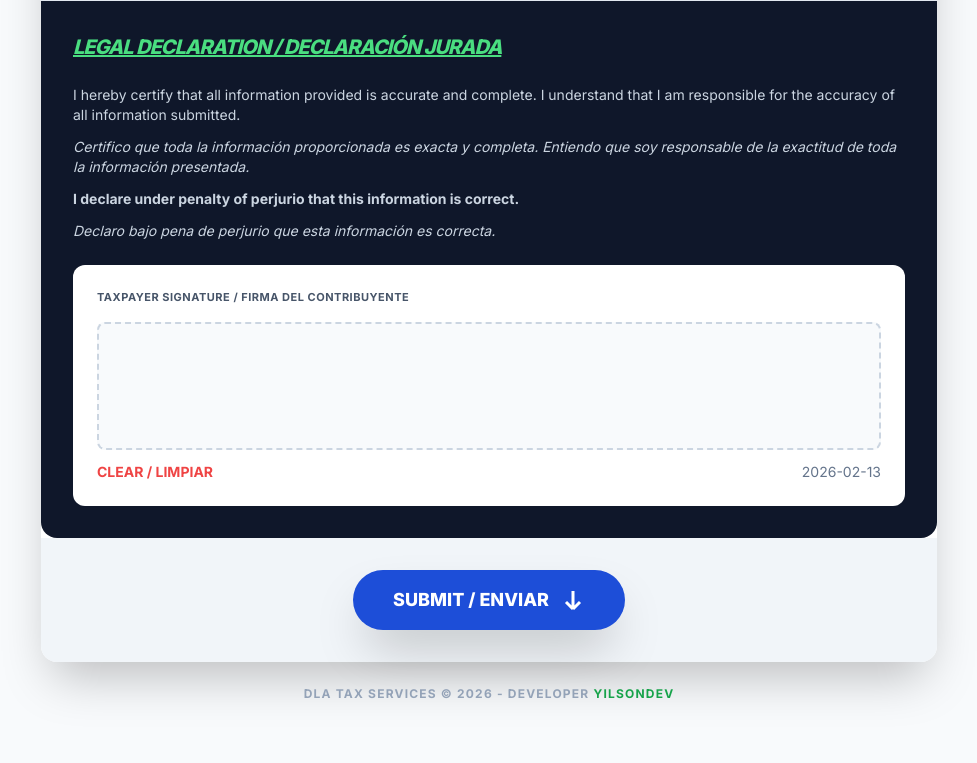
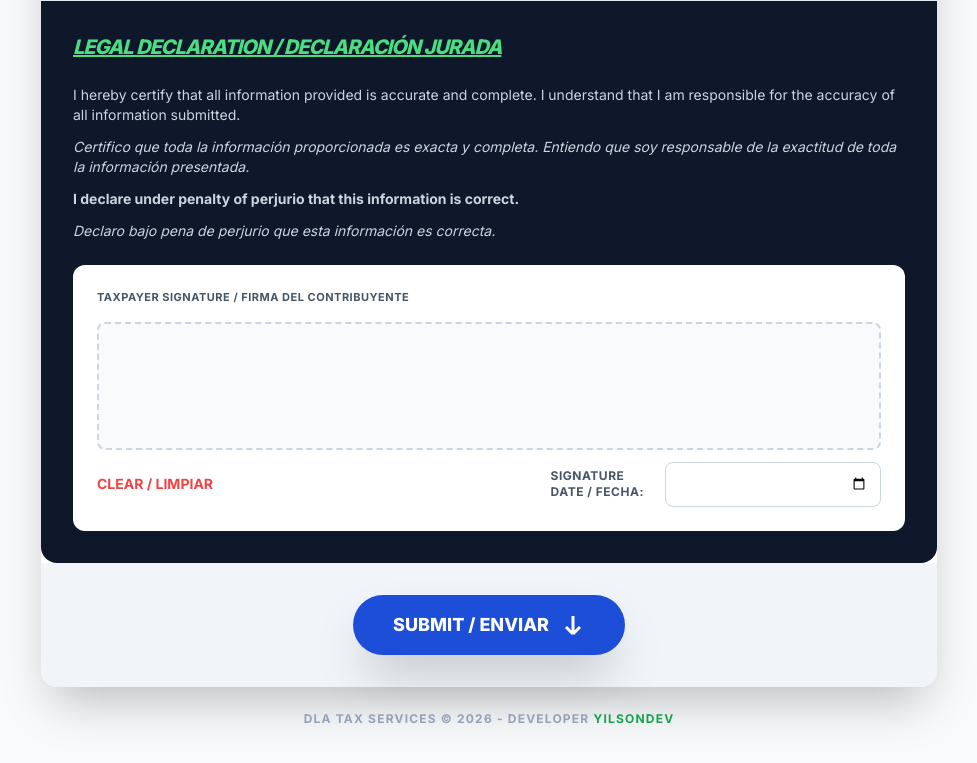
Before and after one commit to Yilsonjr/dla-self-employed, a website: page index.html in a window 1280 px wide. Shown: the part 1773-2536 px from the top of the page, without its empty margins (151-1128 px from the left). Before the commit the page ends 2515 px from the top, so only its background shows below. Drawn offline with nearby package versions, Linux system fonts and the light colour scheme; some packages are replaced by stand-ins of ours; a script that the page names is missing.

Commit message:
colocando la fecha a la firma

```diff
--- a/app.js
+++ b/app.js
@@ -2,7 +2,8 @@
 const BACKEND_URL = window.APP_CONFIG?.backendUrl || 'https://dla-tax.onrender.com';
 const today = new Date().toISOString().split('T')[0];
 document.getElementById('form_date').value = today;
-document.getElementById('sig_date_display').textContent = today;
+// Set default for sig_date but user can change it
+document.getElementById('sig_date').value = today;
 
 // Toggle Dependents Section
 function toggleDeps() {
@@ -155,7 +156,7 @@ document.getElementById('selfEmployedForm').addEventListener('submit', async fun
             expense_freq: document.getElementById('expense_freq').value,
             expense_proof: getSelectedValues('expense_proof'),
             public_assist: document.querySelector('input[name="public_assist"]:checked')?.value || '',
-            sig_date: today,
+            sig_date: document.getElementById('sig_date').value || today,
             signature: document.getElementById('sig_tp').toDataURL('image/png')
         };
 
--- a/index.html
+++ b/index.html
@@ -308,7 +308,10 @@
                     <canvas id="sig_tp" class="signature-canvas w-full h-32 border-2 border-dashed border-slate-300 rounded-lg bg-slate-50"></canvas>
                     <div class="flex justify-between items-center mt-3">
                         <button type="button" onclick="clearSig('sig_tp')" class="text-sm font-bold text-red-500 uppercase">Clear / Limpiar</button>
-                        <span id="sig_date_display" class="text-sm text-slate-500"></span>
+                        <div class="flex items-center gap-2">
+                            <label class="label-title text-xs mb-0">Signature Date / Fecha:</label>
+                            <input type="date" id="sig_date" class="w-40" required>
+                        </div>
                     </div>
                 </div>
             </div>
```
